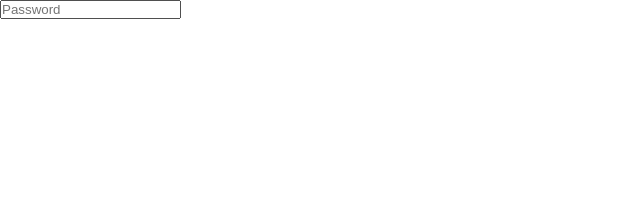
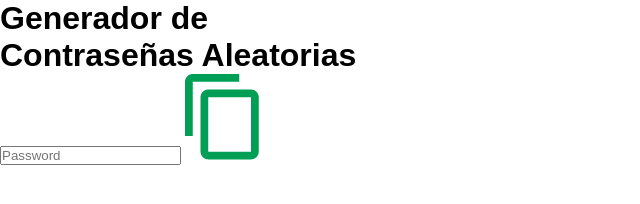
Before and after one commit to agelpr/Generator_Password_JS, a plain HTML site: page index.html in a window 1280 px wide. Shown: the whole page, without its empty margins (0-640 px from the left). Drawn offline with Linux system fonts and the light colour scheme.

Commit message:
Primeros diseños del html agregando input para passwords aleatorios e imagen copy.png

```diff
--- a/index.html
+++ b/index.html
@@ -9,8 +9,10 @@
 </head>
 <body>
     <div class="container">
-        <div class="pass">
-            <input type="text" placeholder="Password" id="password">
+        <h1>Generador de <br><span>Contraseñas Aleatorias</span></h1>
+        <div class="display">
+            <input type="text" id="password" placeholder="Password">
+            <img src="assets/copy.png" alt="copy symbol">
         </div>
     </div>
 </body>
```
